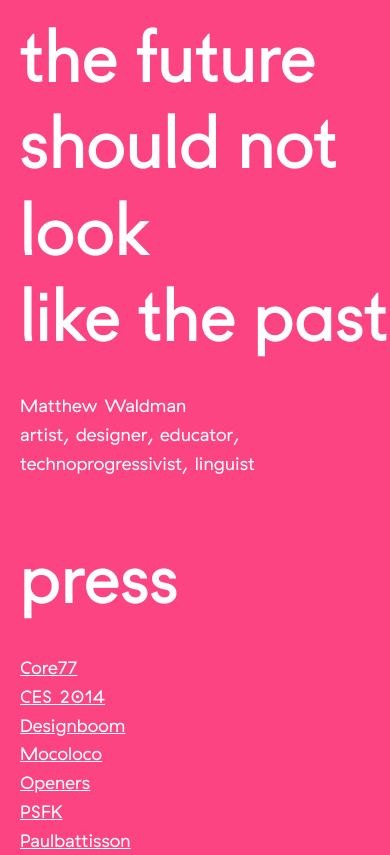
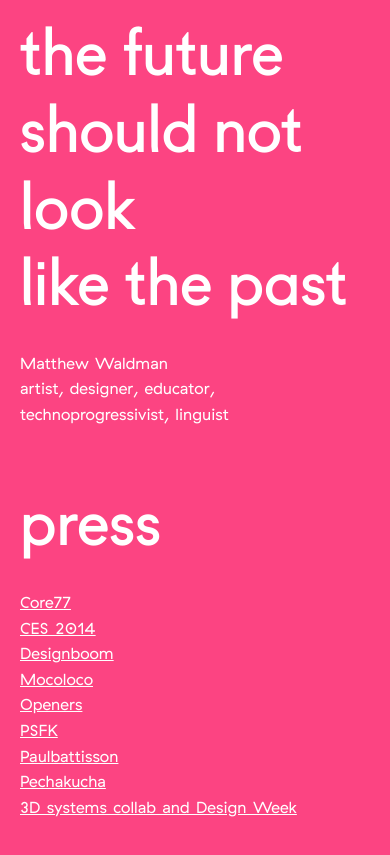
Before and after one commit to superbworks/matthewwaldman.com, a plain HTML site: page index.html in a window 390 px wide. Shown: the top 855 px of the page. Drawn offline with Linux system fonts and the light colour scheme.

Commit message:
Fixed mobile size font

```diff
--- a/app/less/style.less
+++ b/app/less/style.less
@@ -13,7 +13,7 @@
 @base-font-family: 		@gthaptik;
 @base-line-height:      1.6;
 
-@base-font-size:        18px;
+@base-font-size:        16px;
 @medium-font-size:      25px;
 
 @medium:     			~"only screen and (min-width : 415px) and (min-height: 415px)";
```
Also changed, not shown: static/css/style.css.
